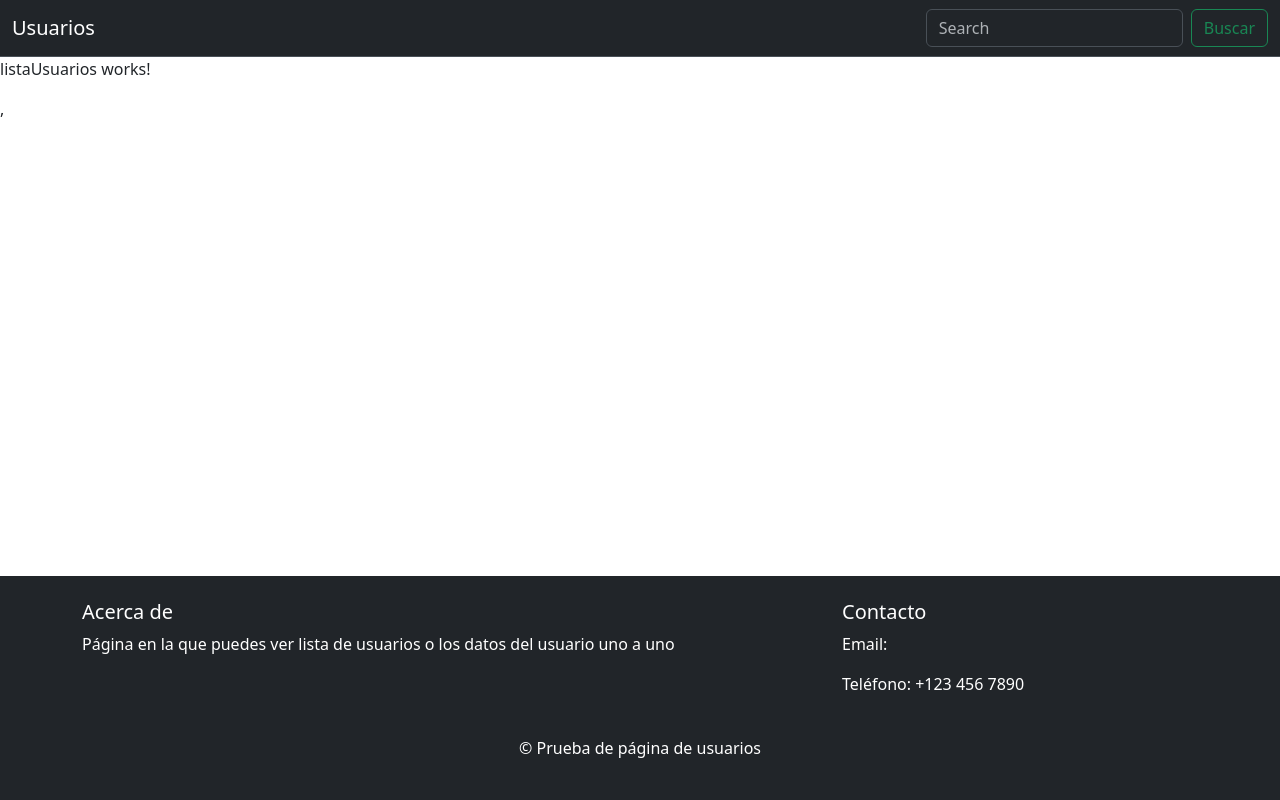
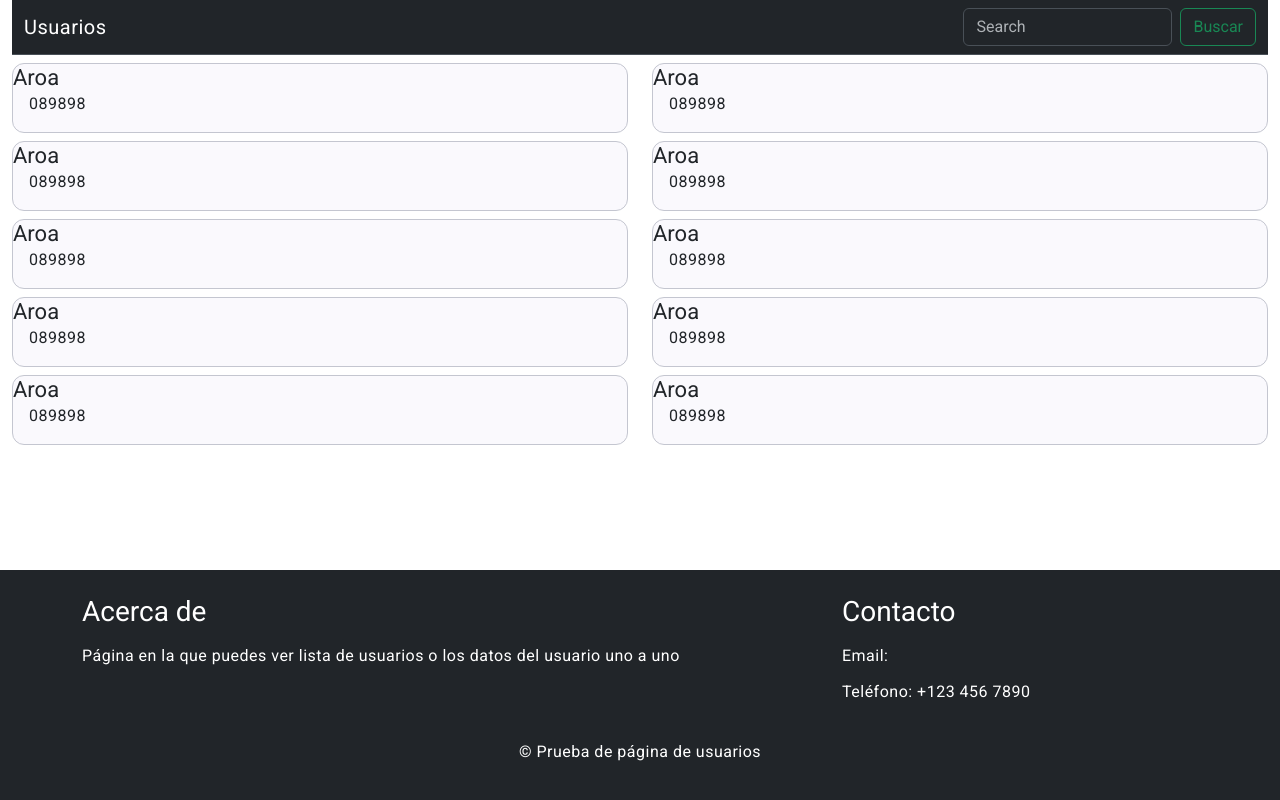
Before and after one commit to aroamorodi/pruebaAngular, an Angular app: page /home in a window 1280 px wide. Built offline with nearby package versions, Linux system fonts and the light colour scheme.

Commit message:
Añadido angular material a falta de arreglar scroll vertical

```diff
--- a/angular.json
+++ b/angular.json
@@ -27,6 +27,7 @@
               }
             ],
             "styles": [
+              "@angular/material/prebuilt-themes/azure-blue.css",
               "src/styles.css"
             ],
             "scripts": []
@@ -85,6 +86,7 @@
               }
             ],
             "styles": [
+              "@angular/material/prebuilt-themes/azure-blue.css",
               "src/styles.css"
             ],
             "scripts": []
--- a/package.json
+++ b/package.json
@@ -11,10 +11,12 @@
   "private": true,
   "dependencies": {
     "@angular/animations": "^18.2.0",
+    "@angular/cdk": "^18.2.6",
     "@angular/common": "^18.2.0",
     "@angular/compiler": "^18.2.0",
     "@angular/core": "^18.2.0",
     "@angular/forms": "^18.2.0",
+    "@angular/material": "^18.2.6",
     "@angular/platform-browser": "^18.2.0",
     "@angular/platform-browser-dynamic": "^18.2.0",
     "@angular/router": "^18.2.0",
--- a/src/app/app.config.ts
+++ b/src/app/app.config.ts
@@ -2,7 +2,8 @@
 import { provideRouter } from '@angular/router';
 
 import { routes } from './app.routes';
+import { provideAnimationsAsync } from '@angular/platform-browser/animations/async';
 
 export const appConfig: ApplicationConfig = {
-  providers: [provideZoneChangeDetection({ eventCoalescing: true }), provideRouter(routes)]
+  providers: [provideZoneChangeDetection({ eventCoalescing: true }), provideRouter(routes), provideAnimationsAsync()]
 };
--- a/src/components/homePage/homePage.component.html
+++ b/src/components/homePage/homePage.component.html
@@ -1,5 +1,5 @@
-<div class="container-fluid px-0">
-  <app-cabecera/>
-  <app-lista-usuarios/>
-  <app-footer/>
+<div class="container-fluid">
+  <app-cabecera />
+  <app-lista-usuarios />
+  <app-footer />
 </div>
--- a/src/components/listaUsuarios/listaUsuarios.component.css
+++ b/src/components/listaUsuarios/listaUsuarios.component.css
@@ -1,3 +1,14 @@
 :host {
-  display: block;
+  display: block; /* Asegura que el contenedor ocupe el espacio */
 }
+
+.scrollable {
+  max-height: 10px;
+  overflow-y: auto;
+  border: 1px solid #ccc;
+  padding: 10px;
+}
+
+.tarjeta {
+  width: 100%;
+}
--- a/src/components/listaUsuarios/listaUsuarios.component.html
+++ b/src/components/listaUsuarios/listaUsuarios.component.html
@@ -1 +1,10 @@
-<p>listaUsuarios works!</p>,
+<div class="row">
+  @for (item of usuarios; track $index) {
+  <div class="col-md-6">
+    <mat-card appearance="outlined" class="mt-2">
+      <mat-card-title>{{item.nombre}}</mat-card-title>
+      <mat-card-content>{{item.telefono}}</mat-card-content>
+    </mat-card>
+  </div>
+  }
+</div>
--- a/src/components/listaUsuarios/listaUsuarios.component.ts
+++ b/src/components/listaUsuarios/listaUsuarios.component.ts
@@ -1,14 +1,68 @@
 import { CommonModule } from '@angular/common';
 import { ChangeDetectionStrategy, Component } from '@angular/core';
+import { MatCardModule } from '@angular/material/card';
 
 @Component({
   selector: 'app-lista-usuarios',
   standalone: true,
   imports: [
     CommonModule,
+    MatCardModule
   ],
   templateUrl: './listaUsuarios.component.html',
   styleUrl: './listaUsuarios.component.css',
   changeDetection: ChangeDetectionStrategy.OnPush,
 })
-export class ListaUsuariosComponent { }
+export class ListaUsuariosComponent {
+  usuarios = [
+    {
+      nombre: 'Aroa',
+      apellido: 'Moro',
+      telefono: '089898'
+    },
+    {
+      nombre: 'Aroa',
+      apellido: 'Moro',
+      telefono: '089898'
+    },
+    {
+      nombre: 'Aroa',
+      apellido: 'Moro',
+      telefono: '089898'
+    },{
+      nombre: 'Aroa',
+      apellido: 'Moro',
+      telefono: '089898'
+    },
+    {
+      nombre: 'Aroa',
+      apellido: 'Moro',
+      telefono: '089898'
+    },
+    {
+      nombre: 'Aroa',
+      apellido: 'Moro',
+      telefono: '089898'
+    },
+    {
+      nombre: 'Aroa',
+      apellido: 'Moro',
+      telefono: '089898'
+    },
+    {
+      nombre: 'Aroa',
+      apellido: 'Moro',
+      telefono: '089898'
+    },
+    {
+      nombre: 'Aroa',
+      apellido: 'Moro',
+      telefono: '089898'
+    },
+    {
+      nombre: 'Aroa',
+      apellido: 'Moro',
+      telefono: '089898'
+    }
+  ]
+}
--- a/src/index.html
+++ b/src/index.html
@@ -7,8 +7,10 @@
   <meta name="viewport" content="width=device-width, initial-scale=1">
   <link rel="icon" type="image/x-icon" href="favicon.ico">
   <link href="https://cdn.jsdelivr.net/npm/bootstrap@5.3.3/dist/css/bootstrap.min.css" rel="stylesheet" integrity="sha384-QWTKZyjpPEjISv5WaRU9OFeRpok6YctnYmDr5pNlyT2bRjXh0JMhjY6hW+ALEwIH" crossorigin="anonymous">
+  <link href="https://fonts.googleapis.com/css2?family=Roboto:wght@300;400;500&display=swap" rel="stylesheet">
+  <link href="https://fonts.googleapis.com/icon?family=Material+Icons" rel="stylesheet">
 </head>
-<body>
+<body class="mat-typography">
   <app-root></app-root>
 </body>
 </html>
--- a/src/styles.css
+++ b/src/styles.css
@@ -1 +1,4 @@
 /* You can add global styles to this file, and also import other style files */
+
+html, body { height: 100%; }
+body { margin: 0; font-family: Roboto, "Helvetica Neue", sans-serif; }
```
Also changed, not shown: 1 other file (tests, documents, lock files or other folders).
